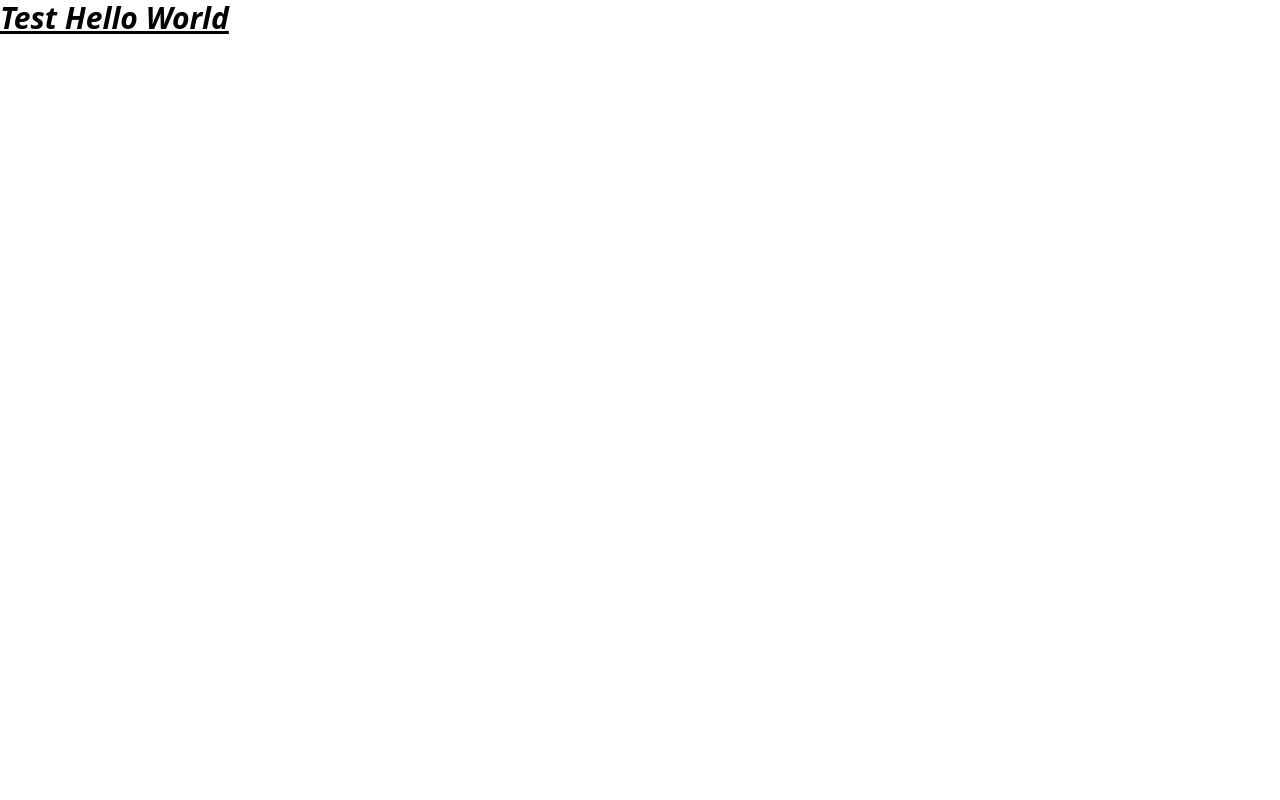
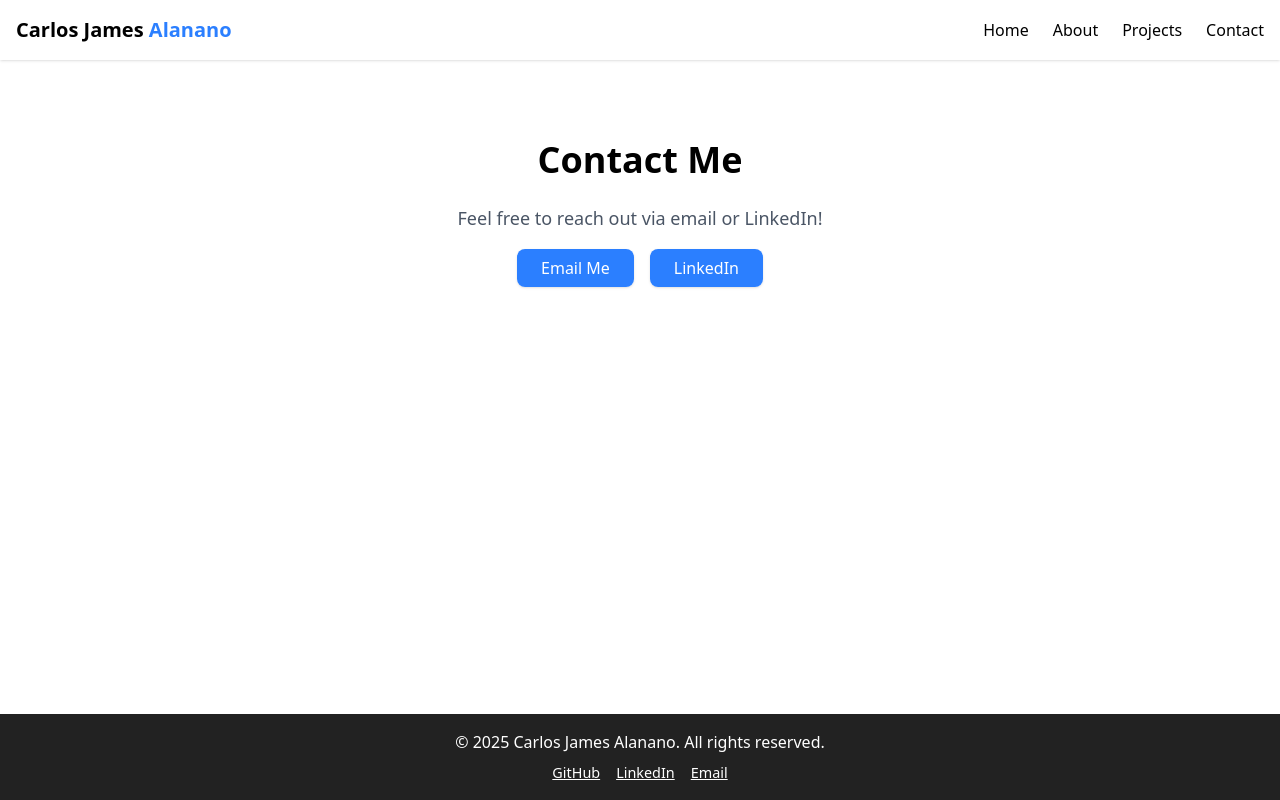
Before and after one commit to cjalanano-dev/portfolio, a React (Vite) app: page /contact in a window 1280 px wide. Built offline with nearby package versions, Linux system fonts and the light colour scheme.

Commit message:
Added initial pages and components

```diff
--- a/package.json
+++ b/package.json
@@ -13,6 +13,7 @@
     "@tailwindcss/vite": "^4.1.13",
     "react": "^19.1.1",
     "react-dom": "^19.1.1",
+    "react-router-dom": "^7.9.2",
     "tailwindcss": "^4.1.13"
   },
   "devDependencies": {
--- a/src/App.jsx
+++ b/src/App.jsx
@@ -1,15 +1,29 @@
+import { BrowserRouter as Router, Routes, Route } from "react-router-dom";
 import React from 'react'
 import './App.css'
+import NavBar from './components/NavBar'
+import Footer from './components/Footer'
+import Home from './pages/Home'
+import About from './pages/About'
+import Projects from './pages/Projects'
+import Contact from './pages/Contact'
 
 function App() {
   return (
-    <div className="App">
-      <header className="App-header">
-        <p className="text-3xl font-bold italic underline">
-          Test Hello World
-        </p>
-      </header>
-    </div>
+    <Router>
+      <div className="flex flex-col min-h-screen">
+        <NavBar />
+        <main className="flex-grow">
+          <Routes>
+            <Route path="/" element={<Home />} />
+            <Route path="/about" element={<About />} />
+            <Route path="/projects" element={<Projects />} />
+            <Route path="/contact" element={<Contact />} />
+          </Routes>
+        </main>
+        <Footer />
+      </div>
+    </Router>
   )
 }
 
--- /dev/null
+++ b/src/components/Footer.jsx
@@ -0,0 +1,44 @@
+import React from 'react';
+
+const Footer = () => (
+    <footer style={{
+        background: '#222',
+        color: '#fff',
+        textAlign: 'center',
+        padding: '1rem 0',
+        position: 'fixed',
+        left: 0,
+        bottom: 0,
+        width: '100%',
+    }}>
+        <div>
+            &copy; {new Date().getFullYear()} Carlos James Alanano. All rights reserved.
+        </div>
+        <div style={{ marginTop: '0.5rem', fontSize: '0.9rem' }}>
+            <a
+                href="https://github.com/cjalanano-dev"
+                target="_blank"
+                rel="noopener noreferrer"
+                style={{ color: '#fff', textDecoration: 'underline', margin: '0 0.5rem' }}
+            >
+                GitHub
+            </a>
+            <a
+                href="https://linkedin.com/in/cjalanano-dev"
+                target="_blank"
+                rel="noopener noreferrer"
+                style={{ color: '#fff', textDecoration: 'underline', margin: '0 0.5rem' }}
+            >
+                LinkedIn
+            </a>
+            <a
+                href="mailto:cjalanano.dev@gmail.com"
+                style={{ color: '#fff', textDecoration: 'underline', margin: '0 0.5rem' }}
+            >
+                Email
+            </a>
+        </div>
+    </footer>
+);
+
+export default Footer;
--- /dev/null
+++ b/src/components/NavBar.jsx
@@ -0,0 +1,19 @@
+ import { Link } from "react-router-dom";
+
+function Navbar() {
+  return (
+    <nav className="p-4 bg-white shadow flex justify-between items-center">
+      <Link to="/" className="flex items-center">
+        <h1 className="text-xl font-bold">Carlos James <span className="text-blue-500">Alanano</span></h1>
+      </Link>
+      <ul className="flex gap-6">
+        <li><Link to="/" className="hover:text-blue-500">Home</Link></li>
+        <li><Link to="/about" className="hover:text-blue-500">About</Link></li>
+        <li><Link to="/projects" className="hover:text-blue-500">Projects</Link></li>
+        <li><Link to="/contact" className="hover:text-blue-500">Contact</Link></li>
+      </ul>
+    </nav>
+  );
+}
+
+export default Navbar;
--- /dev/null
+++ b/src/pages/About.jsx
@@ -0,0 +1,13 @@
+import { Link } from "react-router-dom";
+import React from "react";
+
+const About = () => {
+    return (
+        <section className="flex flex-col items-center text-center py-20">
+            <h2 className="text-4xl font-bold mb-6">About Me</h2>
+            <p className="text-lg text-gray-600">I am an aspiring Software Engineer and Information Technology and/or Computer Science Professor, deeply motivated to share knowledge and inspire future generations of learners. My goal is to combine technical expertise in programming, systems, and emerging technologies with a strong passion for teaching, mentoring, and research. I am committed to continuous learning, advancing my skills through graduate studies, and contributing to both the academic and professional fields of computing by fostering innovation, critical thinking, and a genuine love for technology.</p>
+        </section>
+    );
+}
+
+export default About;
--- /dev/null
+++ b/src/pages/Contact.jsx
@@ -0,0 +1,21 @@
+import { Link } from "react-router-dom";
+import React from "react";
+
+const Contact = () => {
+    return (
+        <section className="flex flex-col items-center text-center py-20">
+            <h2 className="text-4xl font-bold mb-6">Contact Me</h2>
+            <p className="text-lg text-gray-600">Feel free to reach out via email or LinkedIn!</p>
+            <div className="mt-6 space-x-4">
+                <a href="mailto:cjalanano.dev@gmail.com" className="px-6 py-2 bg-blue-500 text-white rounded-lg shadow hover:bg-blue-600">
+                    Email Me
+                </a>
+                <a href="https://www.linkedin.com/in/cjalanano-dev/" target="_blank" rel="noopener noreferrer" className="px-6 py-2 bg-blue-500 text-white rounded-lg shadow hover:bg-blue-600">
+                    LinkedIn
+                </a>
+            </div>
+        </section>
+    );
+}
+
+export default Contact;
--- /dev/null
+++ b/src/pages/Home.jsx
@@ -0,0 +1,20 @@
+import { Link } from "react-router-dom";
+import React from "react";
+
+const Home = () => {
+  return (
+    <section className="flex flex-col items-center text-center py-20">
+      <h2 className="text-4xl font-bold">
+        Hi, I’m <span className="text-blue-500">Carlos James Alanano</span>
+      </h2>
+      <p className="mt-4 text-lg text-gray-600">
+        Aspiring Software Engineer | CS Student
+      </p>
+      <Link to="/projects" className="mt-6 px-6 py-2 bg-blue-500 text-white rounded-lg shadow hover:bg-blue-600">
+        View My Work
+      </Link>
+    </section>
+  );
+}
+
+export default Home;
--- /dev/null
+++ b/src/pages/Projects.jsx
@@ -0,0 +1,12 @@
+import React from "react";
+
+const Projects = () => {
+    return (
+        <section className="flex flex-col items-center text-center py-20">
+            <h2 className="text-4xl font-bold mb-6">My Projects</h2>
+            <p className="text-lg text-gray-600">Projects will be showcased here soon!</p>
+        </section>
+    );
+}
+
+export default Projects;
```
Also changed, not shown: 1 other file (tests, documents, lock files or other folders).
